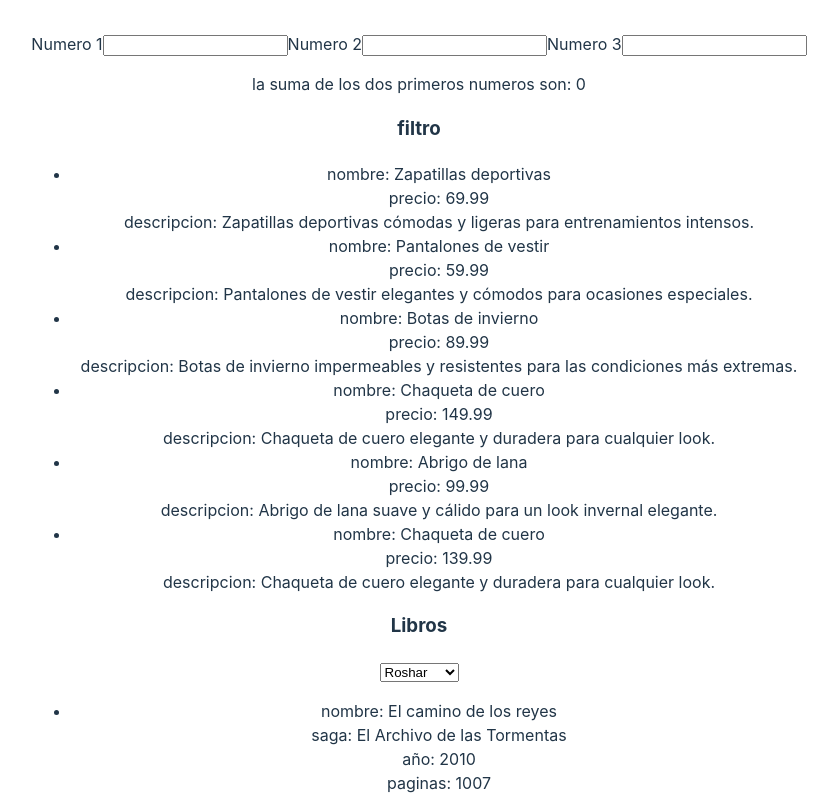
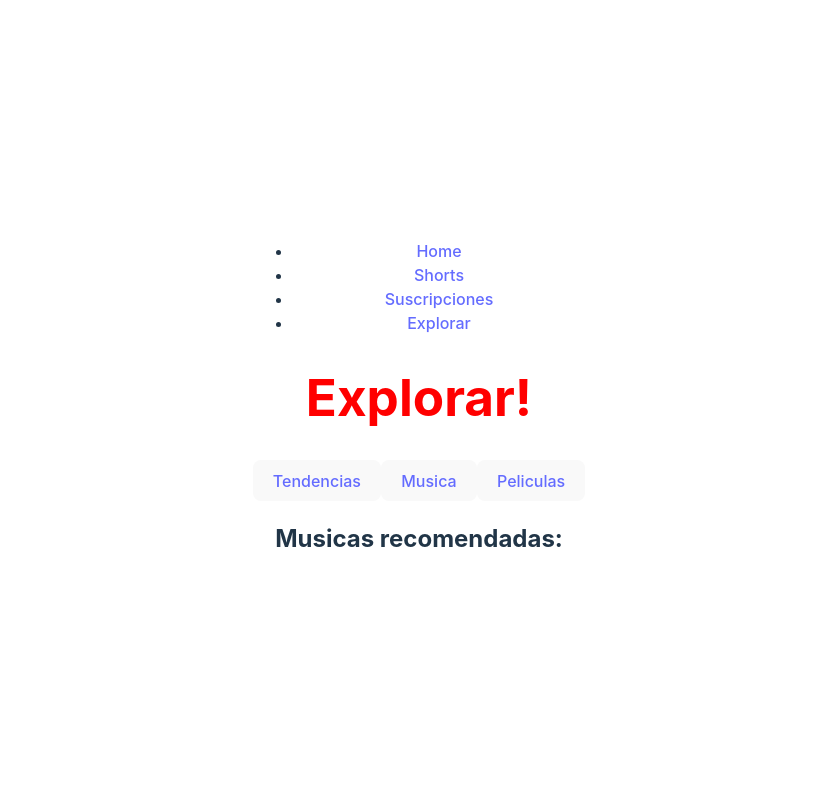
Before and after one commit to KannemannA/React-homeworks, a React (Vite) app: page /explorar/musica in a window 1280 px wide. Shown: the top 798 px of the page, without its empty margins (221-1059 px from the left). Built offline with nearby package versions, Linux system fonts and the light colour scheme.

Commit message:
clase 16 terminado

```diff
--- a/package.json
+++ b/package.json
@@ -12,7 +12,8 @@
   "dependencies": {
     "is-odd": "^3.0.1",
     "react": "^18.2.0",
-    "react-dom": "^18.2.0"
+    "react-dom": "^18.2.0",
+    "react-router-dom": "^6.13.0"
   },
   "devDependencies": {
     "@types/react": "^18.0.28",
--- a/src/main.jsx
+++ b/src/main.jsx
@@ -1,10 +1,13 @@
 import React from 'react'
 import ReactDOM from 'react-dom/client'
-import App from './practicas/C15/App.jsx'
+import App from './practicas/C16/App.jsx'
 import './index.css'
+import { BrowserRouter } from 'react-router-dom'
 
 ReactDOM.createRoot(document.getElementById('root')).render(
   <>
-    <App />
+    <BrowserRouter>
+      <App />
+    </BrowserRouter>
   </>
 )
--- a/src/practicas/C16/App.jsx
+++ b/src/practicas/C16/App.jsx
@@ -1,7 +1,37 @@
 import "../../App.css";
+import { Link, Route, Routes } from 'react-router-dom'
+import Home from "./componentes/Home";
+import Explorar from "./componentes/Explorar";
+import Shorts from "./componentes/Shorts";
+import Suscripciones from "./componentes/Suscripciones";
+import Tendencias from "./componentes/Tendencias";
+import Musica from "./componentes/Musica";
+import Peliculas from "./componentes/Peliculas";
+
 
 function App() {
-  return <div className="App"></div>;
+  return (
+    <>
+    <header>
+      <ul>
+        <li key={"home"}><Link to="/">Home</Link></li>
+        <li key={"shorts"}><Link to="/shorts">Shorts</Link></li>
+        <li key={"suscripciones"}><Link to="/suscripciones">Suscripciones</Link></li>
+        <li key={"explorar"}><Link to="/explorar">Explorar</Link></li>
+      </ul>
+    </header>
+    <Routes>
+    <Route path="/" element={<Home/>}/>
+    <Route path="/shorts" element={<Shorts/>}/>
+    <Route path="/suscripciones" element={<Suscripciones/>}/>
+    <Route path="/explorar" element={<Explorar/>}>
+      <Route path="tendencias" element={<Tendencias/>}/>
+      <Route path="musica" element={<Musica/>}/>
+      <Route path="peliculas" element={<Peliculas/>}/>
+    </Route>
+    </Routes>
+    </>
+  )
 }
 
 export default App;
--- /dev/null
+++ b/src/practicas/C16/componentes/Explorar.jsx
@@ -0,0 +1,16 @@
+import React from 'react'
+import { Link, Outlet } from 'react-router-dom'
+
+function Explorar() {
+  return (
+    <>
+    <h1 style={{color:"red"}}>Explorar!</h1>
+    <button><Link to="Tendencias">Tendencias</Link></button>
+    <button><Link to="Musica">Musica</Link></button>
+    <button><Link to="Peliculas">Peliculas</Link></button>
+    <Outlet/>
+    </>
+  )
+}
+
+export default Explorar
--- /dev/null
+++ b/src/practicas/C16/componentes/Home.jsx
@@ -0,0 +1,11 @@
+import React from 'react'
+
+function Home() {
+  return (
+    <>
+    <h1 style={{color:"red"}}>Estas en la home!</h1>
+    </>
+  )
+}
+
+export default Home
--- /dev/null
+++ b/src/practicas/C16/componentes/Musica.jsx
@@ -0,0 +1,9 @@
+import React from 'react'
+
+function Musica() {
+  return (
+    <h2>Musicas recomendadas:</h2>
+  )
+}
+
+export default Musica
--- /dev/null
+++ b/src/practicas/C16/componentes/Peliculas.jsx
@@ -0,0 +1,9 @@
+import React from 'react'
+
+function Peliculas() {
+  return (
+    <h2>Peliculas recomendadas:</h2>
+  )
+}
+
+export default Peliculas
--- /dev/null
+++ b/src/practicas/C16/componentes/Shorts.jsx
@@ -0,0 +1,9 @@
+import React from 'react'
+
+function Shorts() {
+  return (
+    <h1 style={{color:"red"}}>Shorts!</h1>
+  )
+}
+
+export default Shorts
--- /dev/null
+++ b/src/practicas/C16/componentes/Suscripciones.jsx
@@ -0,0 +1,10 @@
+import React from 'react'
+
+function Suscripciones() {
+  return (
+    <h1 style={{color:"red"}}>Tus suscripciones!</h1>
+
+  )
+}
+
+export default Suscripciones
--- /dev/null
+++ b/src/practicas/C16/componentes/Tendencias.jsx
@@ -0,0 +1,9 @@
+import React from 'react'
+
+function Tendencias() {
+  return (
+    <h2>Estas son las tendencias:</h2>
+  )
+}
+
+export default Tendencias
```
Also changed, not shown: 1 other file (tests, documents, lock files or other folders).
